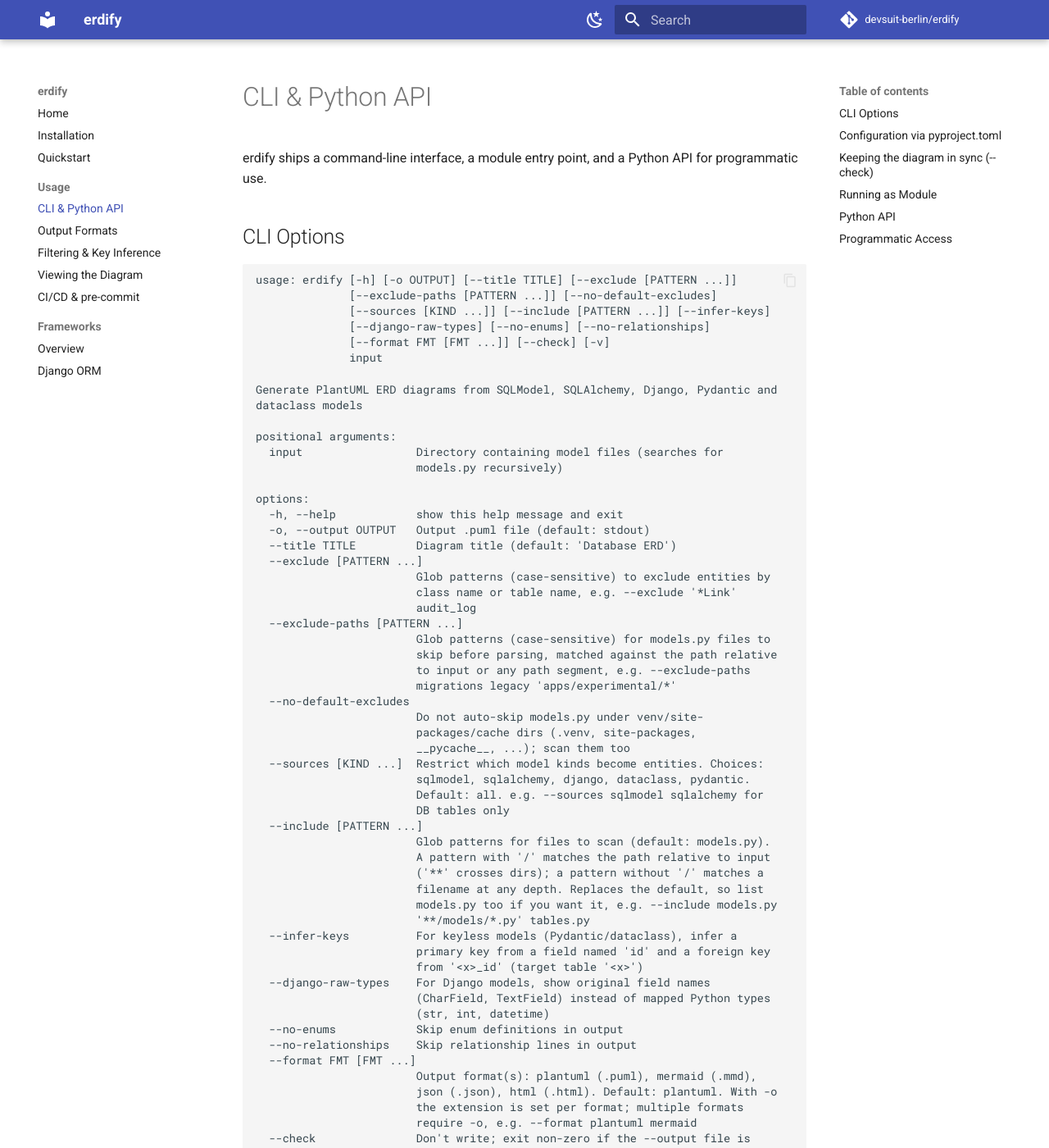
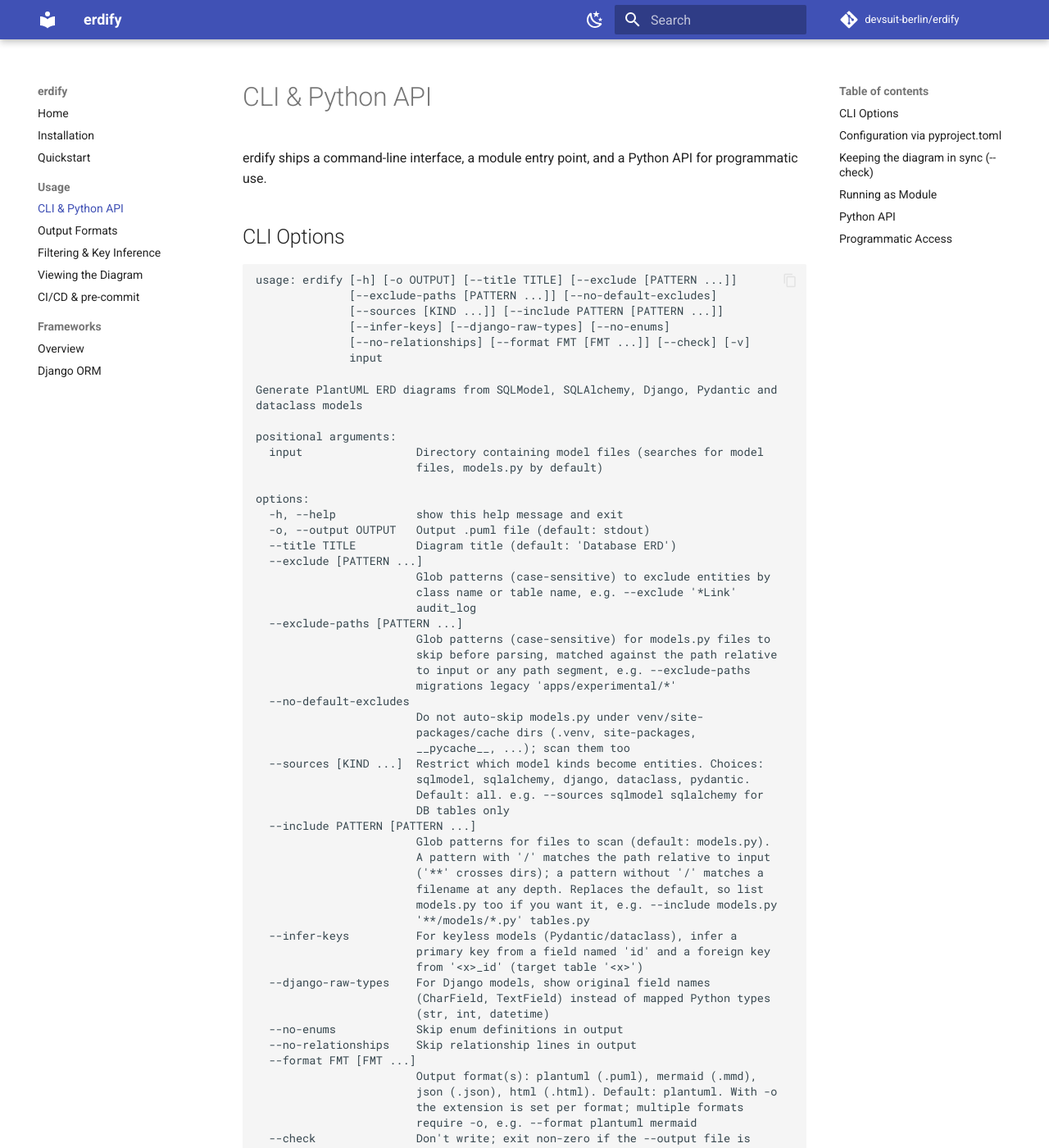
Before and after one commit to devsuit-berlin/erdify, an MkDocs documentation site: the page built from docs/usage/cli.md, in a window 1280 px wide and 1400 px high. Shown: the whole window at 82% size. Built offline with MkDocs 1.6.1 and Material for MkDocs 9.7.7, drawn with Linux system fonts in a browser that asks for light colours; comment, search, counter and statistics services are not loaded; some of the changed text lies outside the part shown.

Commit message:
feat: require a pattern for --include; fix stale input help
- --include now uses nargs="+", so passing it with no pattern is an
  argparse usage error (exit 2) instead of silently reverting to the
  default. Consistent with --format.
- Correct the positional `input` help: it no longer claims only
  "models.py" is searched, now that --include exists.

Co-Authored-By: Claude Opus 4.8 (1M context) <noreply@anthropic.com>

````diff
--- a/docs/usage/cli.md
+++ b/docs/usage/cli.md
@@ -9,17 +9,17 @@ erdify ships a command-line interface, a module entry point, and a Python API fo
 ```text
 usage: erdify [-h] [-o OUTPUT] [--title TITLE] [--exclude [PATTERN ...]]
               [--exclude-paths [PATTERN ...]] [--no-default-excludes]
-              [--sources [KIND ...]] [--include [PATTERN ...]] [--infer-keys]
-              [--django-raw-types] [--no-enums] [--no-relationships]
-              [--format FMT [FMT ...]] [--check] [-v]
+              [--sources [KIND ...]] [--include PATTERN [PATTERN ...]]
+              [--infer-keys] [--django-raw-types] [--no-enums]
+              [--no-relationships] [--format FMT [FMT ...]] [--check] [-v]
               input
 
 Generate PlantUML ERD diagrams from SQLModel, SQLAlchemy, Django, Pydantic and
 dataclass models
 
 positional arguments:
-  input                 Directory containing model files (searches for
-                        models.py recursively)
+  input                 Directory containing model files (searches for model
+                        files, models.py by default)
 
 options:
   -h, --help            show this help message and exit
@@ -42,7 +42,7 @@ options:
                         sqlmodel, sqlalchemy, django, dataclass, pydantic.
                         Default: all. e.g. --sources sqlmodel sqlalchemy for
                         DB tables only
-  --include [PATTERN ...]
+  --include PATTERN [PATTERN ...]
                         Glob patterns for files to scan (default: models.py).
                         A pattern with '/' matches the path relative to input
                         ('**' crosses dirs); a pattern without '/' matches a
````
Also changed, not shown: 2 other files.
